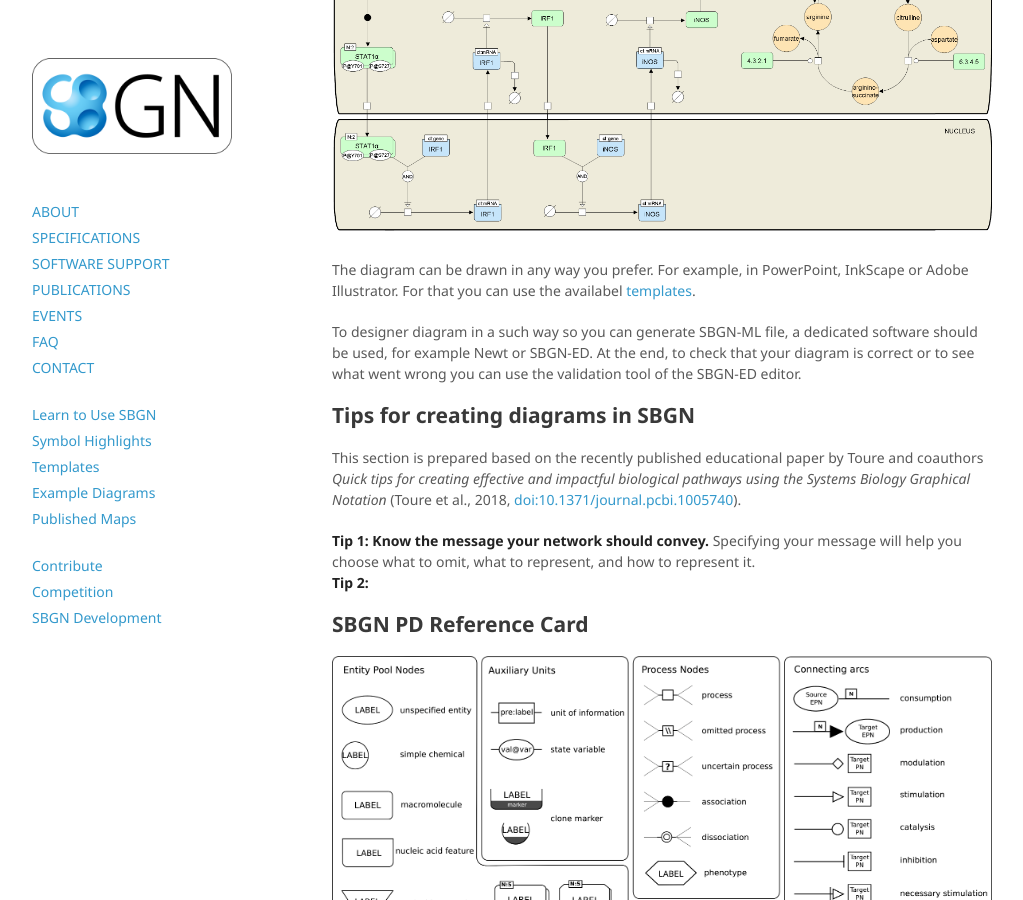
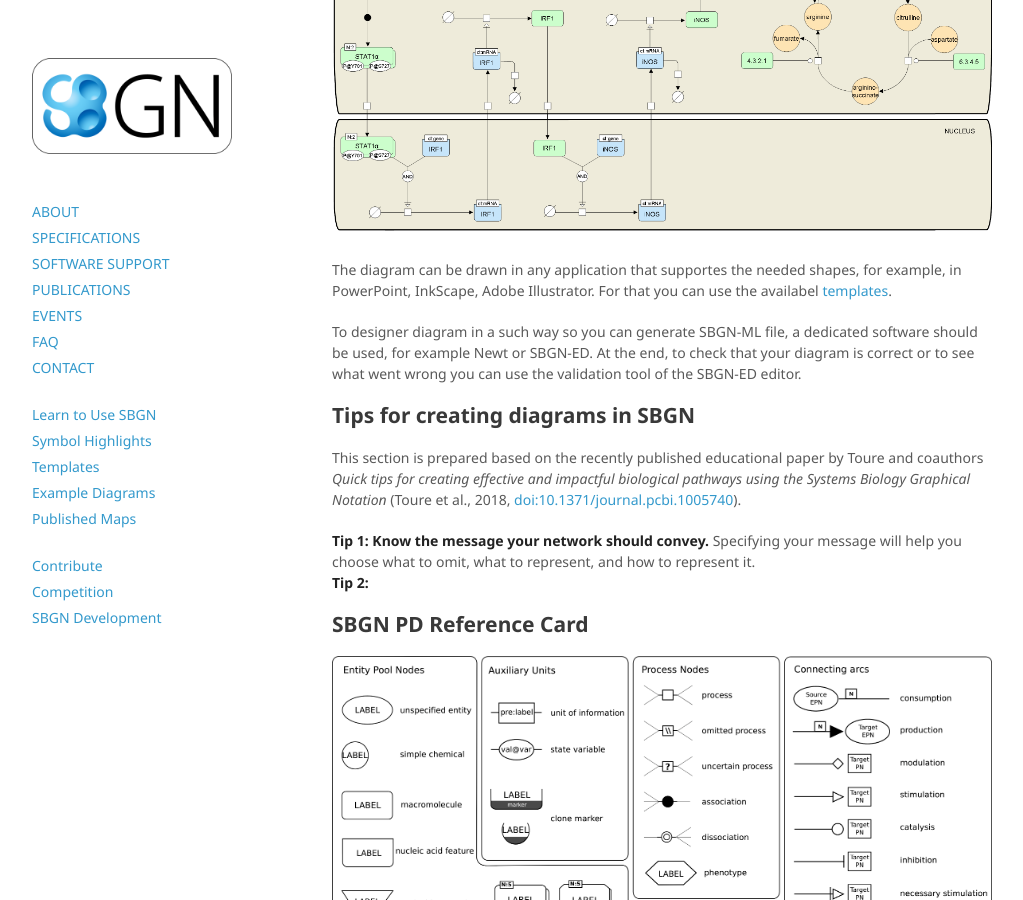
Before and after one commit to sbgn/sbgn, a Jekyll site: the page built from docs/learning_sbgn.md, in a window 1280 px wide and 900 px high, scrolled down 1849 px. Shown: the whole window, without its empty margins (128-1151 px from the left). Built offline with Jekyll 4.4.1, drawn with Linux system fonts in a browser that asks for light colours; nearby versions of some CDN libraries.

Commit message:
Update learning_sbgn.md

```diff
--- a/docs/learning_sbgn.md
+++ b/docs/learning_sbgn.md
@@ -52,7 +52,7 @@ Launch Newt button
 
 ![iNOS](/sbgn/images/learning/inos.png)
 
-<p>The diagram can be drawn in any way you prefer. For example, in PowerPoint, InkScape or Adobe Illustrator. For that you can use the availabel <a href="/templates">templates</a>.</p>
+<p>The diagram can be drawn in any application that supportes the needed shapes, for example, in PowerPoint, InkScape, Adobe Illustrator. For that you can use the availabel <a href="/templates">templates</a>.</p>
 
 <p>To designer diagram in a such way so you can generate SBGN-ML file, a dedicated software should be used, for example Newt or SBGN-ED. At the end, to check that your diagram is correct or to see what went wrong you can use the validation tool of the SBGN-ED editor.</p>
 
```
